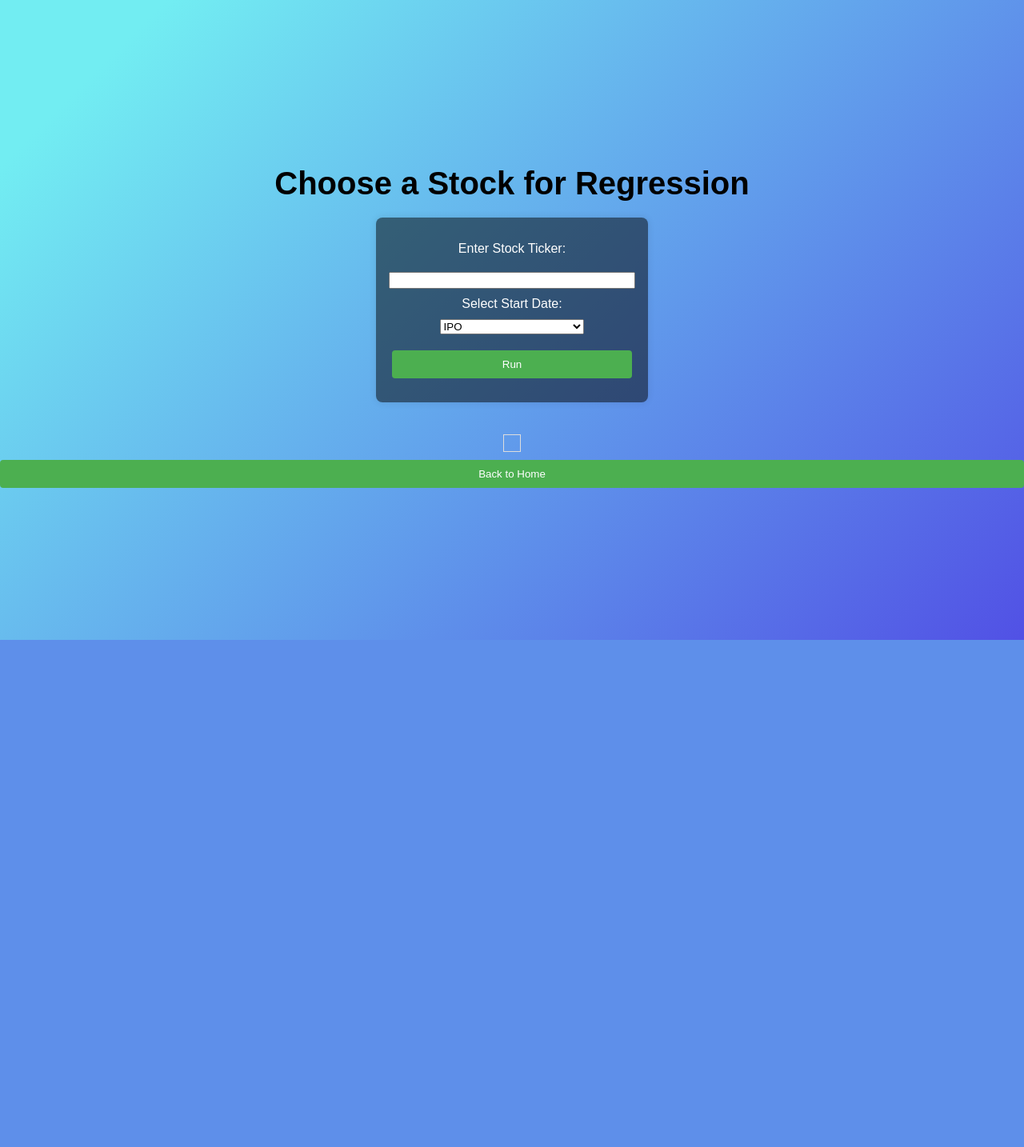
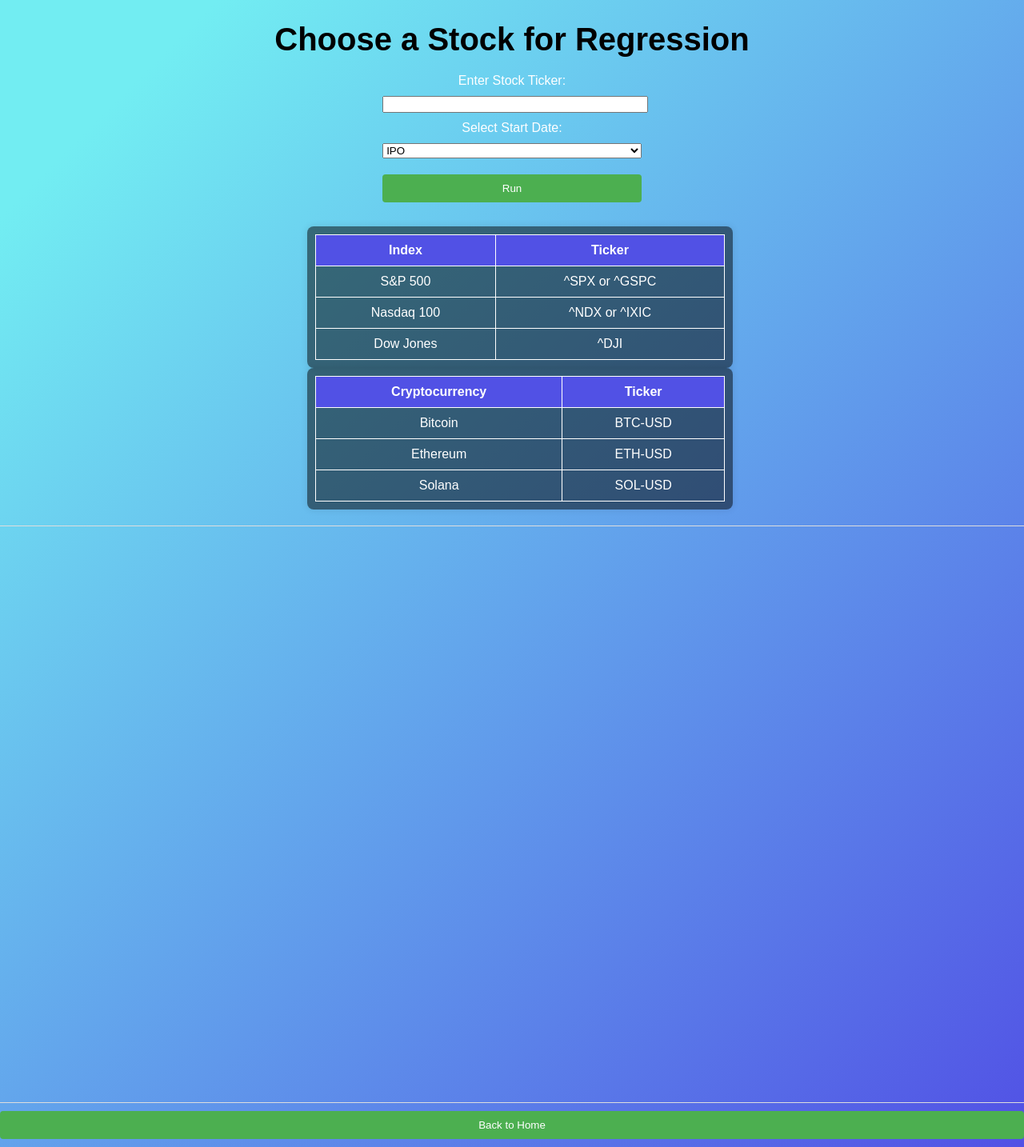
Before and after one commit to JTtryingtoCode/AssetAnalysis, a Flask app: page /regression in a window 1280 px wide. Shown: the whole page at 80% size. Before the commit the page ends 800 px from the top, so only its background shows below. Run offline with Flask 3, Linux system fonts and the light colour scheme; some libraries are stand-ins or nearby versions.

Commit message:
Update regression.html

```diff
--- a/templates/regression.html
+++ b/templates/regression.html
@@ -22,10 +22,10 @@
             margin-bottom: 20px;
             font-size: 2.5em;
         }
-        form {
+        .form {
             display: flex;
-            flex-direction: column;
-            align-items: center;
+            flex-direction: row;
+            align-items: flex-start;
             background-color: rgba(0, 0, 0, 0.5);
             padding: 20px;
             border-radius: 8px;
@@ -38,10 +38,10 @@
         }
         #result {
             margin-top: 20px;
-        }
-        #regressionImage {
-            max-width: 100%;
-            height: auto;
+            width: 100%;
+            display: flex;
+            justify-content: center;
+            align-items: center;
         }
         button {
             padding: 10px;
@@ -57,7 +57,41 @@
         .center {
             text-align: center;
         }
+        .ticker-table {
+            margin-left: 20px;
+            background-color: rgba(0, 0, 0, 0.5);
+            padding: 10px;
+            border-radius: 8px;
+            box-shadow: 0 0 10px rgba(0, 0, 0, 0.1);
+            width: 40%;
+        }
+        .ticker-table table {
+            width: 100%;
+            border-collapse: collapse;
+            color: white;
+        }
+        .ticker-table th, .ticker-table td {
+            padding: 10px;
+            border: 1px solid white;
+            text-align: center;
+        }
+        .ticker-table th {
+            background-color: #5151E5;
+        }
+        @media (max-width: 600px) {
+            .form-container {
+                flex-direction: column;
+                align-items: center;
+            }
+            .ticker-table {
+                flex-direction: column;
+                align-items: center;
+                gap: 20px;
+            }
+        }
     </style>
+    <!-- Include Plotly.js -->
+    <script src="https://cdn.plot.ly/plotly-latest.min.js"></script>
 </head>
 <body>
     <h1 class="center">Choose a Stock for Regression</h1>
@@ -75,8 +109,56 @@
 
         <button type="submit">Run</button>
     </form>
+    <div class="ticker-table">
+        <table>
+            <thead>
+                <tr>
+                    <th>Index</th>
+                    <th>Ticker</th>
+                </tr>
+            </thead>
+            <tbody>
+                <tr>
+                    <td>S&P 500</td>
+                    <td>^SPX or ^GSPC</td>
+                </tr>
+                <tr>
+                    <td>Nasdaq 100</td>
+                    <td>^NDX or ^IXIC</td>
+                </tr>
+                <tr>
+                    <td>Dow Jones</td>
+                    <td>^DJI</td>
+                </tr>
+            </tbody>
+        </table>
+    </div>
+    <div class="ticker-table">
+        <table>
+            <thead>
+                <tr>
+                    <th>Cryptocurrency</th>
+                    <th>Ticker</th>
+                </tr>
+            </thead>
+            <tbody>
+                <tr>
+                    <td>Bitcoin</td>
+                    <td>BTC-USD</td>
+                </tr>
+                <tr>
+                    <td>Ethereum</td>
+                    <td>ETH-USD</td>
+                </tr>
+                <tr>
+                    <td>Solana</td>
+                    <td>SOL-USD</td>
+                </tr>
+            </tbody>
+        </table>
+    </div>
     <div id="result" class="center">
-        <img id="regressionImage" src="" alt="Regression Result" style="display:none;">
+        <div id="regressionPlot" style="width: 90%; max-width: 1200px; height: 700px;"></div>
     </div>
     <button onclick="window.location.href='/'">Back to Home</button>
     <script>
@@ -84,7 +166,6 @@
             e.preventDefault();
             const stock = document.getElementById('stock').value.toUpperCase();
             const start_date = document.getElementById('start_date').value;
-            const img = document.getElementById('regressionImage');
 
             const data = {
                 stock: stock,
@@ -98,11 +179,10 @@
                 },
                 body: JSON.stringify(data)
             })
-            .then(response => response.blob())
-            .then(blob => {
-                const url = URL.createObjectURL(blob);
-                img.src = url;
-                img.style.display = 'block';
+            .then(response => response.json())
+            .then(data => {
+                const graph = JSON.parse(data.graph);
+                Plotly.newPlot('regressionPlot', graph.data, graph.layout);
             })
             .catch(error => console.error('Error:', error));
         });
```
